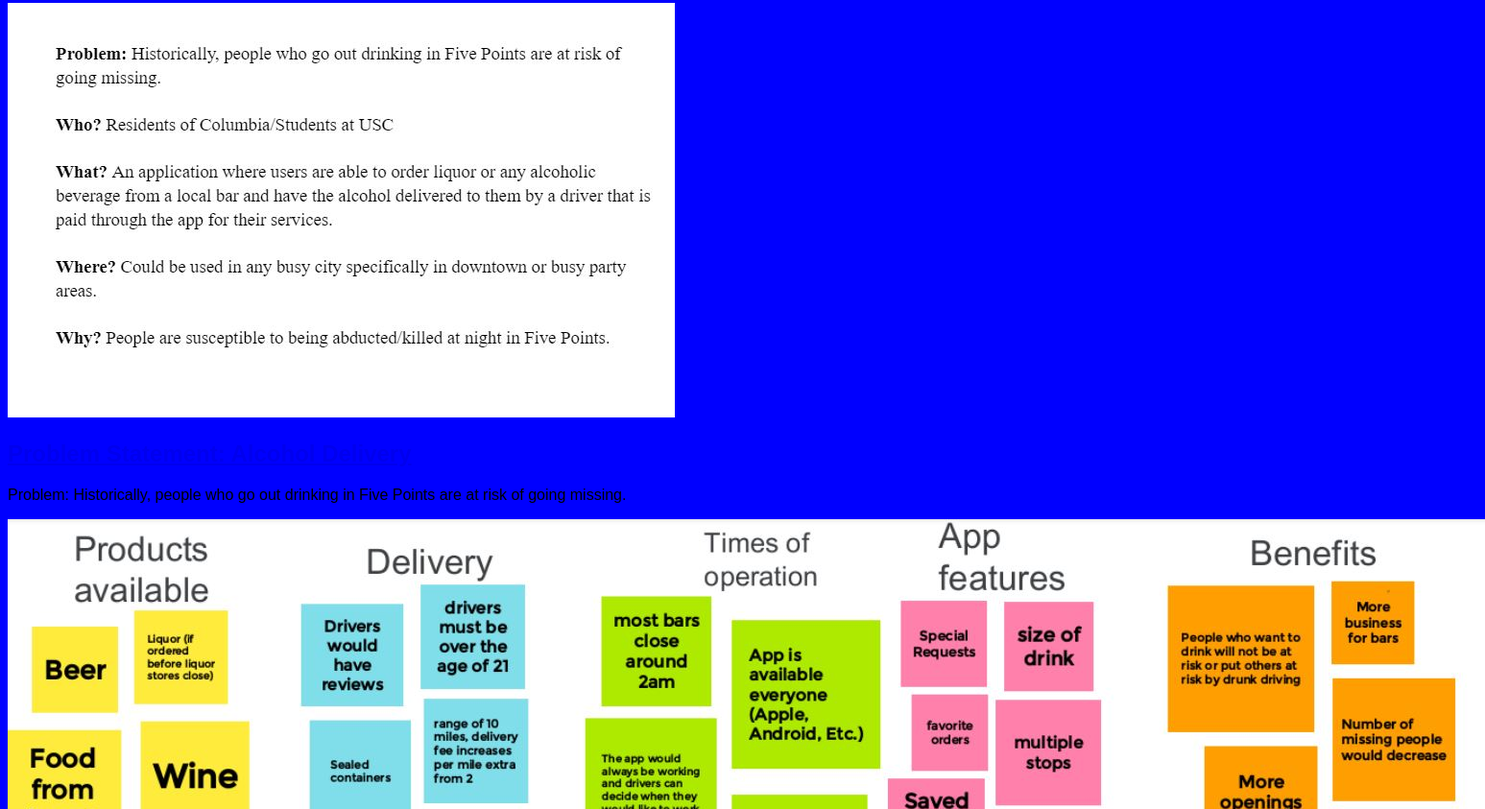
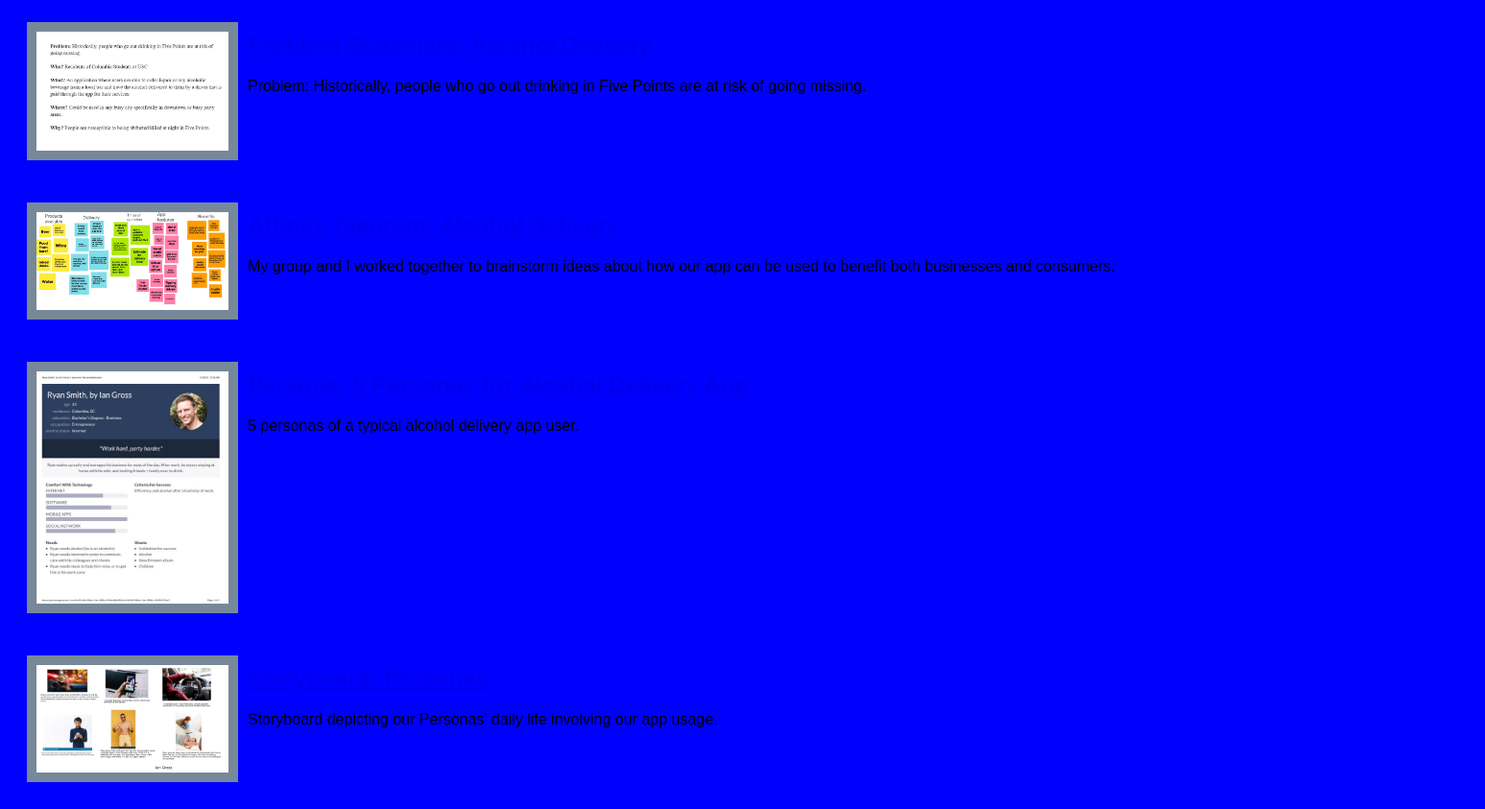
Before and after one commit to igross3/igross3.github.io, a plain HTML site: page index.html in a window 1280 px wide. Shown: the part 77-920 px from the top of the page at 96% size, 1547 px wide, since content can reach past the window. Drawn offline with Linux system fonts and the light colour scheme.

Commit message:
Add files via upload

```diff
--- a/index.html
+++ b/index.html
@@ -42,5 +42,17 @@
 
             </section>
         </section>
+
+        <!--Storyboards-->
+        <section class = "assignment">
+            <a href="files/The Dudes Storyboard.pdf"><img src="images/Storyboard.JPG"></a>
+            <section class="ass-details">
+                <a href="files/The Dudes Storyboard.pdf"><h2>Storyboard: Personas</h2></a>
+                <p>
+                    Storyboard depicting our Personas' daily life involving our app usage.
+                </p>
+
+            </section>
+        </section>
     </body>
 </html>
--- a/styles.css
+++ b/styles.css
@@ -1,6 +1,18 @@
 body {
     background: blue;
     font-family: Arial, Helvetica, sans-serif;
+}
+
+.assignment{
+    display:flex;
+    padding:10px;
+}
+
+.assignment img{
+    width:200px;
+    padding:10px;
+    margin:10px;
+    background:lightslategray;
 }
 
 h1 {
```
Also changed, not shown: images/Storyboard.JPG (added), 1 other file.
